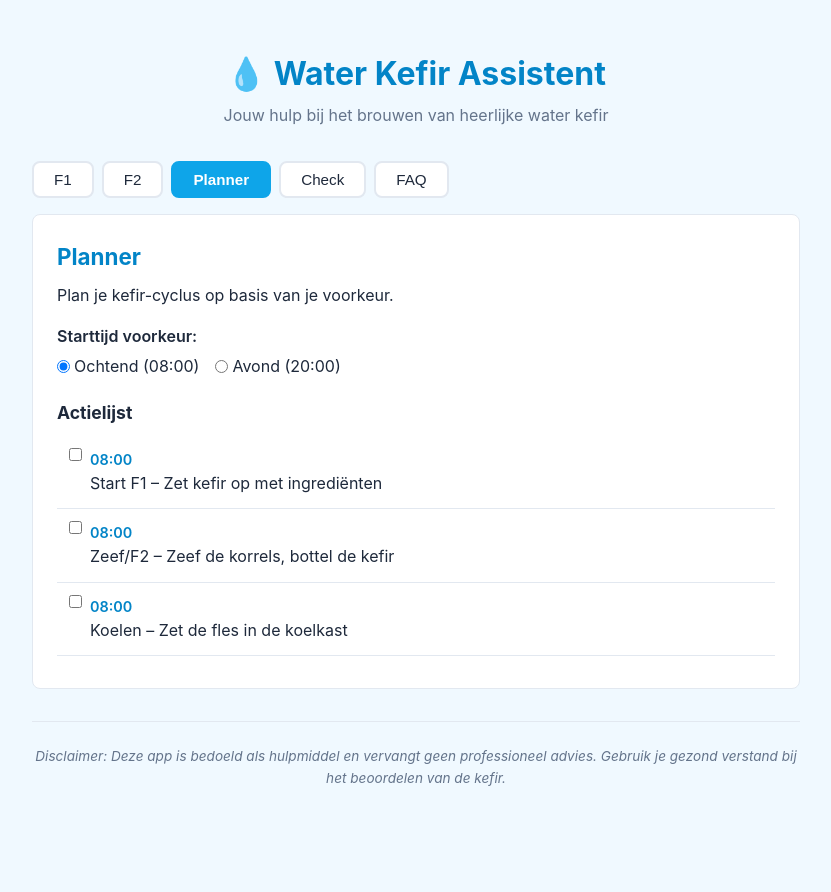
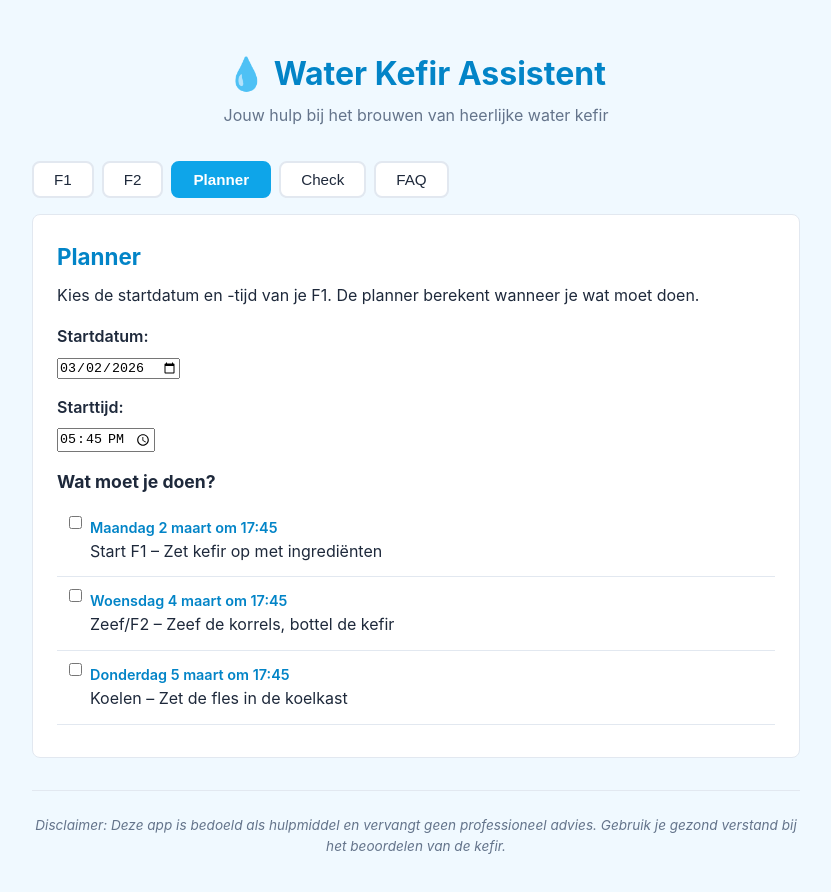
Before and after one commit to FreyaGoogle/water-kefir, a React (Vite) app: page / in a window 1280 px wide. Both pictures are taken after a click on the button "Planner". Shown: the top 892 px of the page, without its empty margins (224-1055 px from the left). Before the commit the page ends 830 px from the top, so only its background shows below. Built offline with nearby package versions, Linux system fonts and the light colour scheme.

Commit message:
Planner: datum en tijd invoer met volledige dagnaam
Gebruiker kiest nu een exacte startdatum en -tijd via date/time inputs.
Elke actie toont dag, datum en tijd (bijv. "Maandag 3 maart om 08:00").

https://claude.ai/code/session_01MvpffjXZPAbo9A36dZ4oVc

```diff
--- a/src/components/Planner.tsx
+++ b/src/components/Planner.tsx
@@ -1,26 +1,46 @@
 import { useState, useEffect } from 'react';
 import { saveData, loadData } from '../utils/storage';
 import { generateActions } from '../utils/planner';
-import type { PlannerAction, Tijdvoorkeur } from '../types';
+import type { PlannerAction } from '../types';
+
+function todayString(): string {
+  return new Date().toISOString().slice(0, 10);
+}
+
+function currentTimeString(): string {
+  const now = new Date();
+  return `${String(now.getHours()).padStart(2, '0')}:${String(now.getMinutes()).padStart(2, '0')}`;
+}
 
 export function Planner() {
-  const [tijdvoorkeur, setTijdvoorkeur] = useState<Tijdvoorkeur>('ochtend');
+  const [startDate, setStartDate] = useState<string>(todayString());
+  const [startTime, setStartTime] = useState<string>(currentTimeString());
   const [f2Hours, setF2Hours] = useState<number>(24);
   const [actions, setActions] = useState<PlannerAction[]>([]);
 
   useEffect(() => {
     const data = loadData();
-    if (data?.tijdvoorkeur) setTijdvoorkeur(data.tijdvoorkeur);
+    if (data?.plannerStartDate) setStartDate(data.plannerStartDate);
+    if (data?.plannerStartTime) setStartTime(data.plannerStartTime);
     if (data?.f2Hours) setF2Hours(data.f2Hours);
   }, []);
 
   useEffect(() => {
-    setActions(generateActions(new Date(), f2Hours, tijdvoorkeur));
-  }, [tijdvoorkeur, f2Hours]);
+    if (!startDate || !startTime) return;
+    const [year, month, day] = startDate.split('-').map(Number);
+    const [hour, minute] = startTime.split(':').map(Number);
+    const dt = new Date(year, month - 1, day, hour, minute, 0, 0);
+    setActions(generateActions(dt, f2Hours));
+  }, [startDate, startTime, f2Hours]);
 
-  function handleTijdvoorkeur(value: Tijdvoorkeur) {
-    setTijdvoorkeur(value);
-    saveData({ tijdvoorkeur: value });
+  function handleDateChange(value: string) {
+    setStartDate(value);
+    saveData({ plannerStartDate: value });
+  }
+
+  function handleTimeChange(value: string) {
+    setStartTime(value);
+    saveData({ plannerStartTime: value });
   }
 
   function toggleDone(id: string) {
@@ -32,33 +52,32 @@ export function Planner() {
   return (
     <div className="card">
       <h2>Planner</h2>
-      <p>Plan je kefir-cyclus op basis van je voorkeur.</p>
+      <p>Kies de startdatum en -tijd van je F1. De planner berekent wanneer je wat moet doen.</p>
 
+      <div className="planner-inputs">
         <div className="form-group">
-        <label>Starttijd voorkeur:</label>
-        <div className="radio-group">
-          <label>
+          <label htmlFor="start-date">Startdatum:</label>
           <input
-              type="radio"
-              value="ochtend"
-              checked={tijdvoorkeur === 'ochtend'}
-              onChange={() => handleTijdvoorkeur('ochtend')}
+            id="start-date"
+            type="date"
+            value={startDate}
+            onChange={(e) => handleDateChange(e.target.value)}
           />
-            Ochtend (08:00)
-          </label>
-          <label>
+        </div>
+        <div className="form-group">
+          <label htmlFor="start-time">Starttijd:</label>
           <input
-              type="radio"
-              value="avond"
-              checked={tijdvoorkeur === 'avond'}
-              onChange={() => handleTijdvoorkeur('avond')}
+            id="start-time"
+            type="time"
+            value={startTime}
+            onChange={(e) => handleTimeChange(e.target.value)}
           />
-            Avond (20:00)
-          </label>
         </div>
       </div>
 
-      <h3>Actielijst</h3>
+      {actions.length > 0 && (
+        <>
+          <h3>Wat moet je doen?</h3>
           <ul className="action-list">
             {actions.map((action) => (
               <li key={action.id} className={action.done ? 'done' : ''}>
@@ -75,6 +94,8 @@ export function Planner() {
               </li>
             ))}
           </ul>
+        </>
+      )}
     </div>
   );
 }
--- a/src/types.ts
+++ b/src/types.ts
@@ -26,13 +26,12 @@ export type CheckResult = 'groen' | 'oranje' | 'rood';
 
 export type Smaakstof = 'neutraal' | 'gember' | 'rood_fruit' | 'citrus';
 
-export type Tijdvoorkeur = 'ochtend' | 'avond';
-
 export interface StorageData {
   gramsKefir: number;
   f2Hours: number;
   smaakstof: Smaakstof;
-  tijdvoorkeur: Tijdvoorkeur;
+  plannerStartDate: string;
+  plannerStartTime: string;
   checkAnswers: Record<string, string>;
   plannerActions: PlannerAction[];
 }
--- a/src/utils/planner.ts
+++ b/src/utils/planner.ts
@@ -1,21 +1,18 @@
-import type { PlannerAction, Tijdvoorkeur } from '../types';
+import type { PlannerAction } from '../types';
 
 function generateId(): string {
   return Math.random().toString(36).slice(2, 9);
 }
 
-function formatTime(date: Date): string {
-  return date.toLocaleTimeString('nl-NL', { hour: '2-digit', minute: '2-digit' });
+function formatDateTime(date: Date): string {
+  const dag = date.toLocaleDateString('nl-NL', { weekday: 'long' });
+  const datumStr = date.toLocaleDateString('nl-NL', { day: 'numeric', month: 'long' });
+  const tijd = date.toLocaleTimeString('nl-NL', { hour: '2-digit', minute: '2-digit' });
+  return `${dag.charAt(0).toUpperCase() + dag.slice(1)} ${datumStr} om ${tijd}`;
 }
 
-export function generateActions(
-  startDate: Date,
-  f2Hours: number,
-  tijdvoorkeur: Tijdvoorkeur
-): PlannerAction[] {
+export function generateActions(startDate: Date, f2Hours: number): PlannerAction[] {
   const start = new Date(startDate);
-  const hour = tijdvoorkeur === 'ochtend' ? 8 : 20;
-  start.setHours(hour, 0, 0, 0);
 
   const zeefF2 = new Date(start);
   zeefF2.setHours(zeefF2.getHours() + 48);
@@ -27,19 +24,19 @@ export function generateActions(
     {
       id: generateId(),
       label: 'Start F1 – Zet kefir op met ingrediënten',
-      time: formatTime(start),
+      time: formatDateTime(start),
       done: false,
     },
     {
       id: generateId(),
       label: 'Zeef/F2 – Zeef de korrels, bottel de kefir',
-      time: formatTime(zeefF2),
+      time: formatDateTime(zeefF2),
       done: false,
     },
     {
       id: generateId(),
       label: 'Koelen – Zet de fles in de koelkast',
-      time: formatTime(koelen),
+      time: formatDateTime(koelen),
       done: false,
     },
   ];
```
Also changed, not shown: 1 other file (tests, documents, lock files or other folders). Lines whose indentation alone changed are shown as unchanged.
